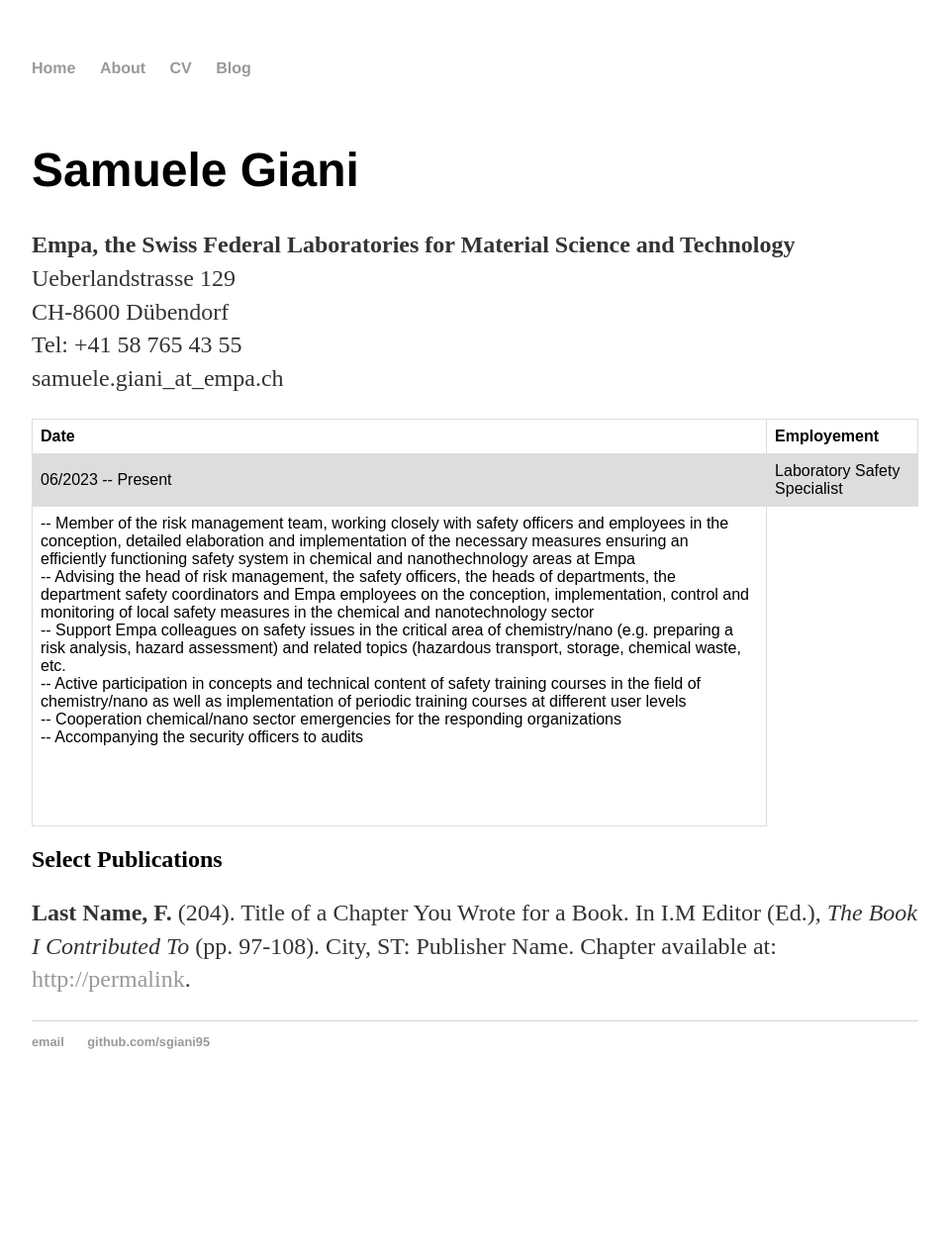
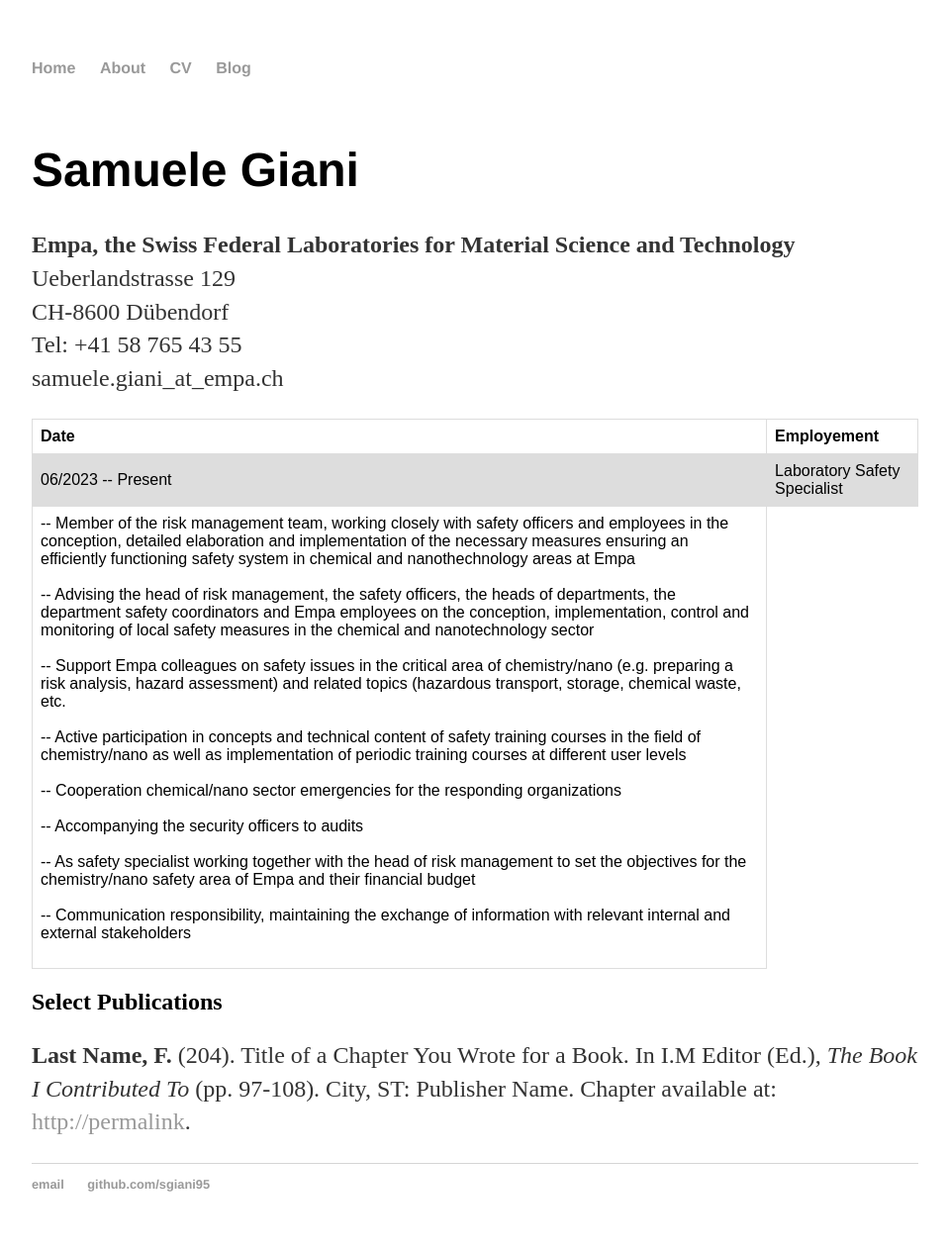
Before and after one commit to sgiani95/sgiani95.github.io, a Jekyll site: the page built from cv/index.html, in a window 1280 px wide. Shown: the whole page at 99% size, without its empty margins (160-1119 px from the left). Built offline with Jekyll 4.4.1, drawn with Linux system fonts in a browser that asks for light colours; before the commit the page ends 1120 px from its top, so only the background shows below that.

Commit message:
Update index.html

```diff
--- a/cv/index.html
+++ b/cv/index.html
@@ -43,18 +43,14 @@
     <td>Laboratory Safety Specialist</td>
   </tr>
   <tr>
-    <td>-- Member of the risk management team, working closely with safety officers and employees in the conception, detailed elaboration and implementation of the necessary measures ensuring an efficiently functioning safety system in chemical and nanothechnology areas at Empa<br>
-	-- Advising the head of risk management, the safety officers, the heads of departments, the department safety coordinators and Empa employees on the conception, implementation, control and monitoring of local safety measures in the chemical and nanotechnology sector<br>
-	-- Support Empa colleagues on safety issues in the critical area of chemistry/nano (e.g. preparing a risk analysis, hazard assessment) and related topics (hazardous transport, storage, chemical waste, etc.<br>
-    	-- Active participation in concepts and technical content of safety training courses in the field of chemistry/nano as well as implementation of periodic training courses at different user levels<br>
-    	-- Cooperation chemical/nano sector emergencies for the responding organizations<br>
-    	-- Accompanying the security officers to audits<br>
-    <br>
-    <br>
-    <br>
-    <br>
-
-
+    <td>-- Member of the risk management team, working closely with safety officers and employees in the conception, detailed elaboration and implementation of the necessary measures ensuring an efficiently functioning safety system in chemical and nanothechnology areas at Empa<br><br>
+	-- Advising the head of risk management, the safety officers, the heads of departments, the department safety coordinators and Empa employees on the conception, implementation, control and monitoring of local safety measures in the chemical and nanotechnology sector<br><br>
+	-- Support Empa colleagues on safety issues in the critical area of chemistry/nano (e.g. preparing a risk analysis, hazard assessment) and related topics (hazardous transport, storage, chemical waste, etc.<br><br>
+    	-- Active participation in concepts and technical content of safety training courses in the field of chemistry/nano as well as implementation of periodic training courses at different user levels<br><br>
+    	-- Cooperation chemical/nano sector emergencies for the responding organizations<br><br>
+    	-- Accompanying the security officers to audits<br><br>
+    	-- As safety specialist working together with the head of risk management to set the objectives for the chemistry/nano safety area of Empa and their financial budget<br><br>
+    	-- Communication responsibility, maintaining the exchange of information with relevant internal and external stakeholders<br><br>
     </td>
   </tr>
 
```
